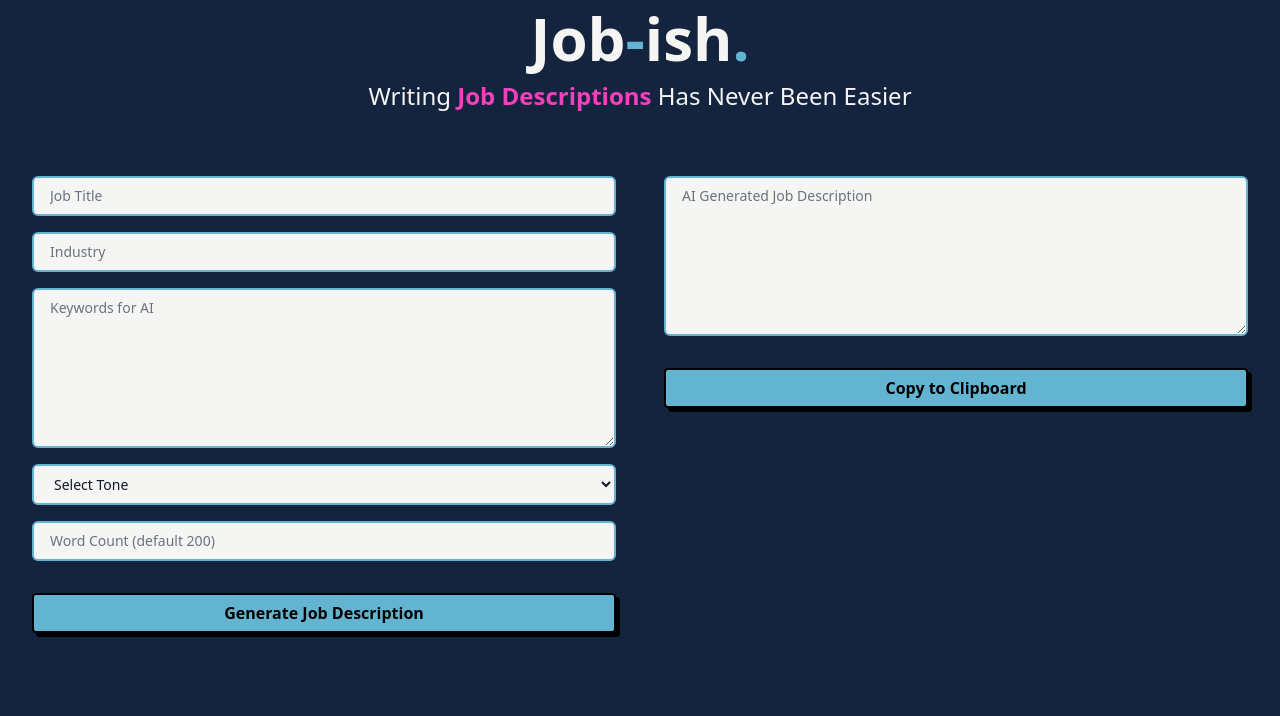
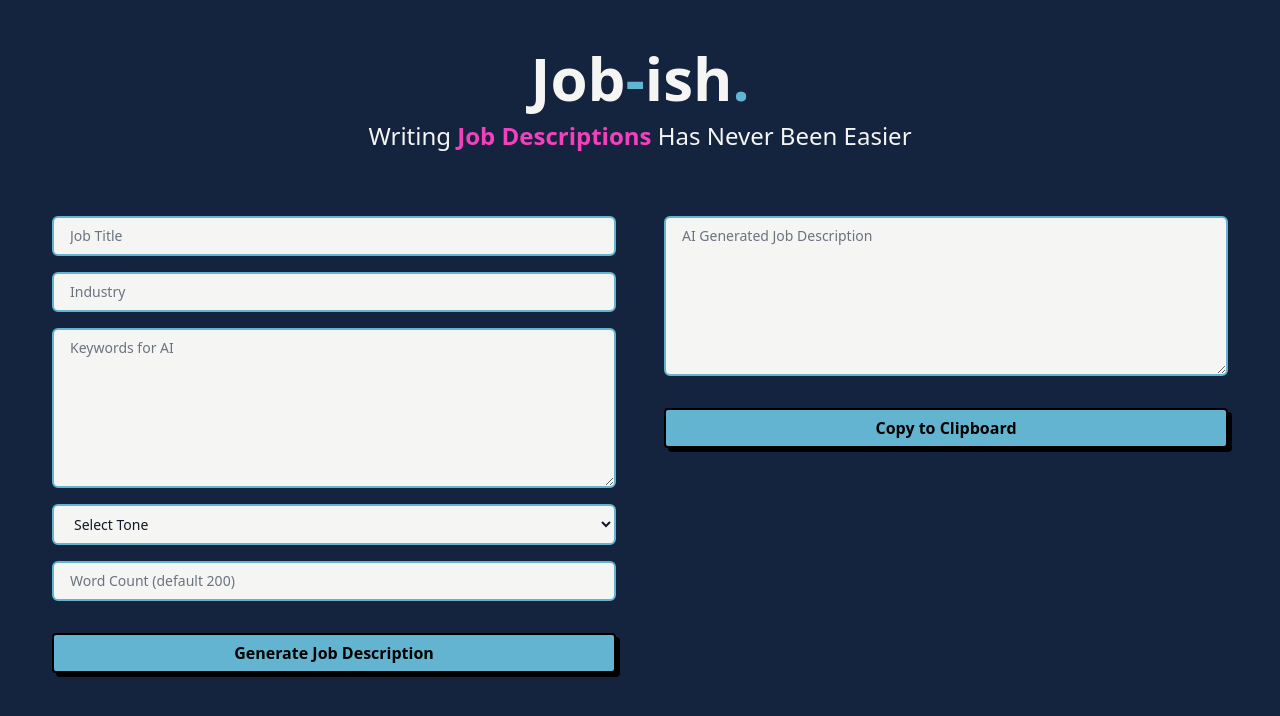
Before and after one commit to emelyn-barrientos/ai-jobbish-descriptions, a Next.js app: page / in a window 1280 px wide. Shown: the top 716 px of the page. Built offline with nearby package versions, Linux system fonts and the light colour scheme.

Commit message:
Add top and side padding

```diff
--- a/src/pages/index.js
+++ b/src/pages/index.js
@@ -13,7 +13,7 @@ export default function Home() {
         <meta name="viewport" content="width=device-width, initial-scale=1" />
         <link rel="icon" href="/favicon.ico" />
       </Head>
-      <main className={'bg-oxford-blue min-h-screen '}>
+      <main className="bg-oxford-blue pt-10 pr-5 pl-5 min-h-screen ">
         <div className="flex flex-col items-center justify-center px-4 py-2">
           <h1 className="text-4xl md:text-6xl font-bold text-stone-100">
             Job<span className="text-accent-aero">-</span>ish
```
